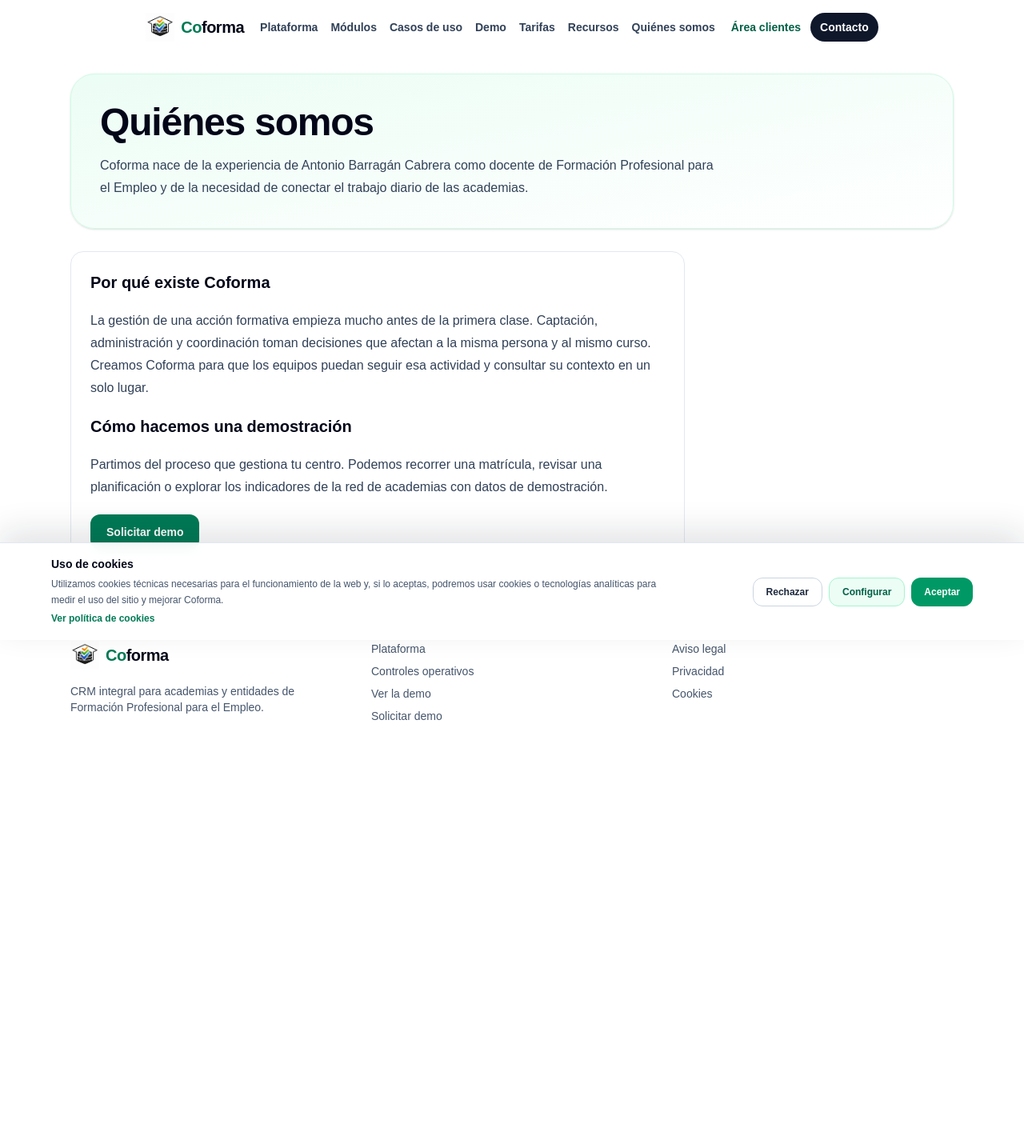
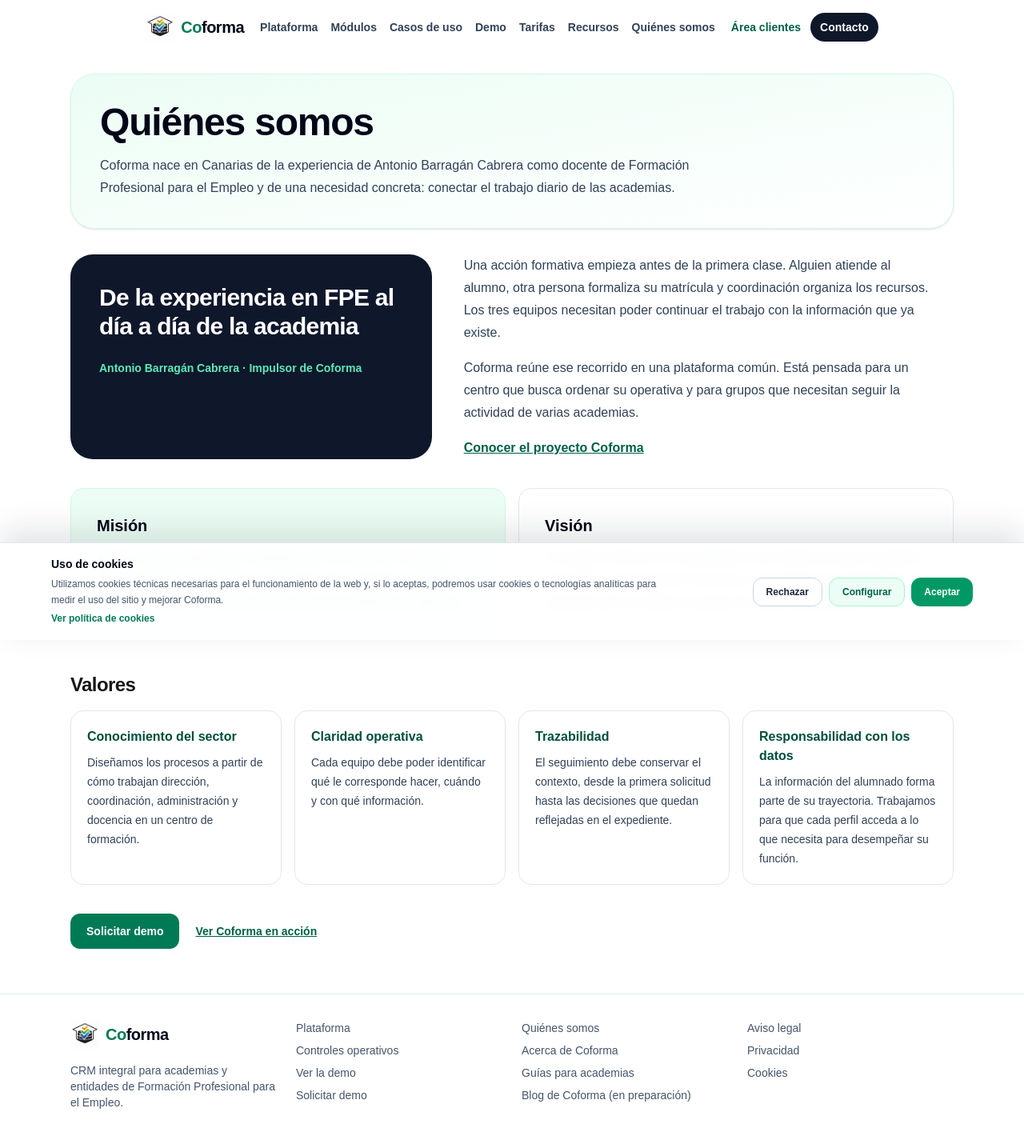
Before and after one commit to Antonio357gif/coforma-web, a Next.js app: page /quienes-somos in a window 1280 px wide. Shown: the whole page at 80% size. Before the commit the page ends 937 px from the top, so only its background shows below. Built offline with nearby package versions, Linux system fonts and the light colour scheme.

Commit message:
Completar la presentación corporativa y los canales de Coforma

```diff
--- /dev/null
+++ b/app/acerca-de/page.tsx
@@ -0,0 +1,44 @@
+import Link from 'next/link';
+import ContentPage, { DemoLink, cardClass } from '../components/ContentPage';
+import Screenshot from '../components/Screenshot';
+import { pageMetadata } from '../data/seo';
+
+const title = 'Acerca de Coforma';
+const intro = 'Coforma es un CRM integral para academias y grupos de Formación Profesional para el Empleo. Conecta la captación, la gestión académica y la supervisión de la actividad.';
+export const metadata = pageMetadata(title + ' CRM Integral FPE', intro, '/acerca-de');
+
+const sections = [
+  { title: 'Dirección de academia', href: '/academias', description: 'Organiza las solicitudes, matrículas y el seguimiento del alumnado de tu centro.' },
+  { title: 'Coordinación formativa', href: '/coordinacion-formativa', description: 'Coordina la planificación de aulas, docentes y horarios y consulta los cursos en ejecución.' },
+  { title: 'Grupos de formación', href: '/grupos-de-formacion', description: 'Consulta la actividad de varias sedes y asigna el acceso de los equipos según sus funciones.' },
+];
+
+export default function AboutProductPage() {
+  return (
+    <ContentPage title={title} intro={intro}>
+      <section className="mt-8 grid items-center gap-6 lg:grid-cols-[1fr_1.25fr]" aria-labelledby="funcionamiento">
+        <div className="space-y-4 leading-7 text-slate-700">
+          <h2 id="funcionamiento" className="text-2xl font-bold tracking-tight text-slate-950">Cómo encajan los procesos</h2>
+          <p>Une cada solicitud con su seguimiento y, cuando se formaliza la matrícula, con la acción formativa y la academia. Coordinación puede revisar qué cursos están en preparación o en marcha, y dirección puede consultar los indicadores y entrar en su detalle.</p>
+          <Link href="/plataforma" className="inline-block font-bold text-emerald-800 underline">Explorar la plataforma</Link>
+        </div>
+        <Screenshot src="/slides/09-panel-control.png" title="Panel de control" />
+      </section>
+      <section className="mt-10" aria-labelledby="perfiles">
+        <h2 id="perfiles" className="text-2xl font-extrabold tracking-tight">Para quién está pensado</h2>
+        <div className="mt-4 grid gap-4 md:grid-cols-3">
+          {sections.map(({ title, href, description }) => (
+            <Link key={href} href={href} className={cardClass}>
+              <h3 className="font-bold">{title}</h3>
+              <p className="mt-2 text-sm leading-6 text-slate-700">{description}</p>
+            </Link>
+          ))}
+        </div>
+      </section>
+      <div className="mt-9 flex flex-wrap items-center gap-5">
+        <DemoLink />
+        <Link href="/quienes-somos" className="text-sm font-semibold text-emerald-800 underline">Quiénes somos, misión y valores</Link>
+      </div>
+    </ContentPage>
+  );
+}
--- a/app/blog/page.tsx
+++ b/app/blog/page.tsx
@@ -1,6 +1,7 @@
 import Link from 'next/link';
 import ContentPage, { cardClass } from '../components/ContentPage';
 import { guides } from '../data/guides';
+import { editorialBlog } from '../data/channels';
 import { pageMetadata } from '../data/seo';
 
 const title = 'Guías para gestionar academias y cursos FPE';
@@ -18,6 +19,13 @@ export default function ResourcesPage() {
           </Link>
         ))}
       </div>
+      <section aria-labelledby="blog-coforma" className="mt-8 flex flex-wrap items-center justify-between gap-4 rounded-2xl border border-emerald-100 bg-emerald-50 p-6">
+        <div>
+          <h2 id="blog-coforma" className="text-xl font-bold">Blog de Coforma</h2>
+          <p className="mt-2 max-w-2xl text-sm leading-6 text-slate-700">Estamos preparando el blog para publicar novedades de Coforma y contenidos sobre Formación Profesional para el Empleo.</p>
+        </div>
+        <a href={editorialBlog} className="rounded-xl border border-emerald-200 bg-white px-4 py-2.5 text-sm font-bold text-emerald-900 hover:bg-emerald-100">Visitar el blog en WordPress →</a>
+      </section>
     </ContentPage>
   );
 }
--- a/app/components/SiteShell.tsx
+++ b/app/components/SiteShell.tsx
@@ -1,5 +1,6 @@
 import Image from 'next/image';
 import Link from 'next/link';
+import { configuredSocialProfiles, editorialBlog } from '../data/channels';
 
 const navigation = [
   ['Plataforma', '/plataforma'],
@@ -42,15 +43,24 @@ export function SiteHeader() {
 }
 
 export function SiteFooter() {
+  const socialProfiles = configuredSocialProfiles();
+
   return (
     <footer className="border-t border-slate-200 bg-white">
-      <div className="mx-auto grid max-w-6xl gap-6 px-5 py-8 text-sm text-slate-600 sm:grid-cols-3 sm:px-6">
+      <div className="mx-auto grid max-w-6xl gap-6 px-5 py-8 text-sm text-slate-600 sm:grid-cols-2 sm:px-6 lg:grid-cols-4">
         <div><Brand /><p className="mt-3 max-w-xs">CRM integral para academias y entidades de Formación Profesional para el Empleo.</p></div>
         <nav aria-label="Producto" className="flex flex-col gap-2">
           <Link href="/plataforma">Plataforma</Link>
           <Link href="/controles">Controles operativos</Link>
           <Link href="/demo">Ver la demo</Link>
           <Link href="/contacto">Solicitar demo</Link>
+        </nav>
+        <nav aria-label="Coforma y recursos" className="flex flex-col gap-2">
+          <Link href="/quienes-somos">Quiénes somos</Link>
+          <Link href="/acerca-de">Acerca de Coforma</Link>
+          <Link href="/blog">Guías para academias</Link>
+          <a href={editorialBlog}>Blog de Coforma (en preparación)</a>
+          {socialProfiles.map(({ name, url }) => <a key={name} href={url}>Coforma en {name}</a>)}
         </nav>
         <nav aria-label="Información legal" className="flex flex-col gap-2">
           {legal.map(([name, href]) => <Link key={href} href={href}>{name}</Link>)}
--- /dev/null
+++ b/app/data/channels.ts
@@ -0,0 +1,22 @@
+export const editorialBlog = 'https://coforma.wordpress.com/';
+
+const platforms = [
+  { name: 'Facebook', url: process.env.COFORMA_FACEBOOK_URL, hosts: ['facebook.com', 'www.facebook.com'] },
+  { name: 'X (Twitter)', url: process.env.COFORMA_X_URL, hosts: ['x.com', 'www.x.com', 'twitter.com', 'www.twitter.com'] },
+  { name: 'Instagram', url: process.env.COFORMA_INSTAGRAM_URL, hosts: ['instagram.com', 'www.instagram.com'] },
+];
+
+export function configuredSocialProfiles() {
+  return platforms.flatMap(({ name, url, hosts }) => {
+    if (!url) return [];
+    try {
+      const profile = new URL(url);
+      if (profile.protocol !== 'https:' || !hosts.includes(profile.host) || profile.username || profile.password || profile.pathname === '/') {
+        return [];
+      }
+      return [{ name, url: profile.href }];
+    } catch {
+      return [];
+    }
+  });
+}
--- a/app/quienes-somos/page.tsx
+++ b/app/quienes-somos/page.tsx
@@ -1,19 +1,71 @@
+import Link from 'next/link';
 import ContentPage, { DemoLink } from '../components/ContentPage';
 import { pageMetadata } from '../data/seo';
 
 const title = 'Quiénes somos';
-const intro = 'Coforma nace de la experiencia de Antonio Barragán Cabrera como docente de Formación Profesional para el Empleo y de la necesidad de conectar el trabajo diario de las academias.';
-export const metadata = pageMetadata(title, intro, '/quienes-somos');
+const intro = 'Coforma nace en Canarias de la experiencia de Antonio Barragán Cabrera como docente de Formación Profesional para el Empleo y de una necesidad concreta: conectar el trabajo diario de las academias.';
+export const metadata = pageMetadata(title, 'Conoce el origen de Coforma y la misión, visión y valores de su CRM para Formación Profesional para el Empleo.', '/quienes-somos');
+
+const values = [
+  {
+    title: 'Conocimiento del sector',
+    description: 'Diseñamos los procesos a partir de cómo trabajan dirección, coordinación, administración y docencia en un centro de formación.',
+  },
+  {
+    title: 'Claridad operativa',
+    description: 'Cada equipo debe poder identificar qué le corresponde hacer, cuándo y con qué información.',
+  },
+  {
+    title: 'Trazabilidad',
+    description: 'El seguimiento debe conservar el contexto, desde la primera solicitud hasta las decisiones que quedan reflejadas en el expediente.',
+  },
+  {
+    title: 'Responsabilidad con los datos',
+    description: 'La información del alumnado forma parte de su trayectoria. Trabajamos para que cada perfil acceda a lo que necesita para desempeñar su función.',
+  },
+];
 
 export default function AboutPage() {
   return (
     <ContentPage title={title} intro={intro}>
-      <div className="mt-7 max-w-3xl space-y-5 rounded-2xl border border-slate-200 bg-white p-6 leading-7 text-slate-700">
-        <h2 className="text-xl font-bold text-slate-950">Por qué existe Coforma</h2>
-        <p>La gestión de una acción formativa empieza mucho antes de la primera clase. Captación, administración y coordinación toman decisiones que afectan a la misma persona y al mismo curso. Creamos Coforma para que los equipos puedan seguir esa actividad y consultar su contexto en un solo lugar.</p>
-        <h2 className="text-xl font-bold text-slate-950">Cómo hacemos una demostración</h2>
-        <p>Partimos del proceso que gestiona tu centro. Podemos recorrer una matrícula, revisar una planificación o explorar los indicadores de la red de academias con datos de demostración.</p>
+      <section className="mt-8 grid gap-5 lg:grid-cols-[1fr_1.4fr]" aria-labelledby="origen">
+        <div className="rounded-[28px] bg-slate-900 p-7 text-white sm:p-9">
+          <h2 id="origen" className="text-2xl font-bold tracking-tight sm:text-3xl">De la experiencia en FPE al día a día de la academia</h2>
+          <p className="mt-6 text-sm font-semibold text-emerald-300">Antonio Barragán Cabrera · Impulsor de Coforma</p>
+        </div>
+        <div className="self-center space-y-4 px-1 leading-7 text-slate-700 sm:px-5">
+          <p>Una acción formativa empieza antes de la primera clase. Alguien atiende al alumno, otra persona formaliza su matrícula y coordinación organiza los recursos. Los tres equipos necesitan poder continuar el trabajo con la información que ya existe.</p>
+          <p>Coforma reúne ese recorrido en una plataforma común. Está pensada para un centro que busca ordenar su operativa y para grupos que necesitan seguir la actividad de varias academias.</p>
+          <Link href="/acerca-de" className="inline-block font-bold text-emerald-800 underline">Conocer el proyecto Coforma</Link>
+        </div>
+      </section>
+
+      <div className="mt-9 grid gap-4 md:grid-cols-2">
+        <section className="rounded-2xl border border-emerald-100 bg-emerald-50 p-6 sm:p-8">
+          <h2 className="text-xl font-extrabold text-slate-950">Misión</h2>
+          <p className="mt-3 leading-7 text-slate-700">Ayudar a las academias y entidades de Formación Profesional para el Empleo a coordinar el ciclo formativo completo, desde el primer contacto con el alumnado hasta el expediente académico.</p>
+        </section>
+        <section className="rounded-2xl border border-slate-200 bg-white p-6 sm:p-8">
+          <h2 className="text-xl font-extrabold text-slate-950">Visión</h2>
+          <p className="mt-3 leading-7 text-slate-700">Convertir Coforma en una plataforma de referencia para la gestión de la FPE, con origen en Canarias y capacidad para adaptarse a la operativa de los centros y grupos de otras comunidades.</p>
+        </section>
+      </div>
+
+      <section className="mt-10" aria-labelledby="valores">
+        <h2 id="valores" className="text-2xl font-extrabold tracking-tight">Valores</h2>
+        <div className="mt-4 grid gap-4 sm:grid-cols-2 lg:grid-cols-4">
+          {values.map(({ title, description }) => (
+            <div key={title} className="rounded-2xl border border-slate-200 bg-white p-5">
+              <h3 className="font-bold text-emerald-900">{title}</h3>
+              <p className="mt-2 text-sm leading-6 text-slate-700">{description}</p>
+            </div>
+          ))}
+        </div>
+      </section>
+
+      <div className="mt-9 flex flex-wrap items-center gap-5">
         <DemoLink />
+        <Link href="/demo" className="text-sm font-semibold text-emerald-800 underline">Ver Coforma en acción</Link>
       </div>
     </ContentPage>
   );
--- a/app/sitemap.ts
+++ b/app/sitemap.ts
@@ -8,7 +8,7 @@ import { siteUrl } from './data/seo';
 
 export default function sitemap(): MetadataRoute.Sitemap {
   const pages = [
-    '/', '/plataforma', '/modulos', '/controles', '/tarifas', '/quienes-somos', '/contacto', '/demo', '/blog', '/legal',
+    '/', '/plataforma', '/modulos', '/controles', '/tarifas', '/quienes-somos', '/acerca-de', '/contacto', '/demo', '/blog', '/legal',
     ...profiles.map(({ path }) => path),
     ...flowModules.map(({ slug }) => `/modulos/${slug}`),
     ...operationalControls.map(({ slug }) => `/controles/${slug}`),
```
